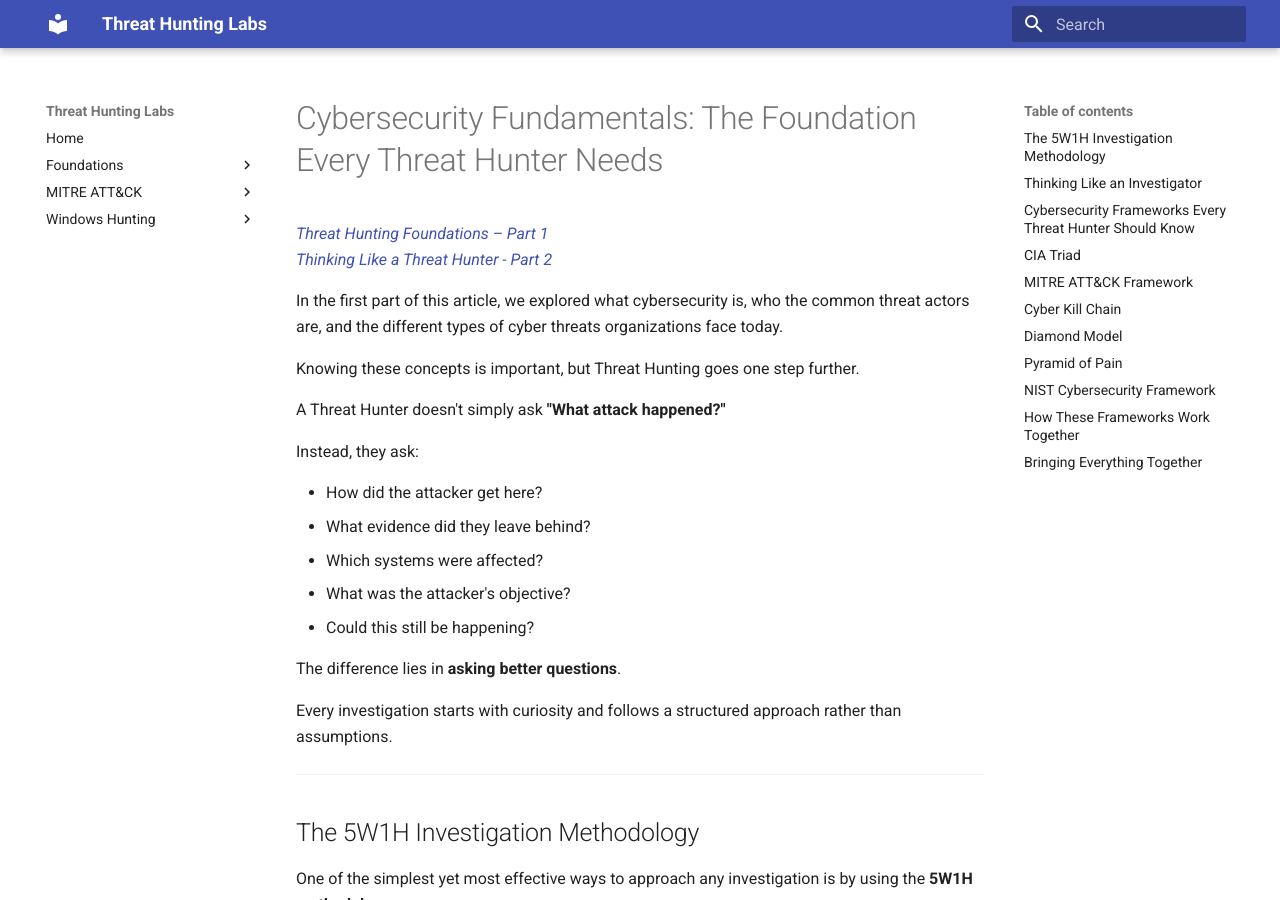
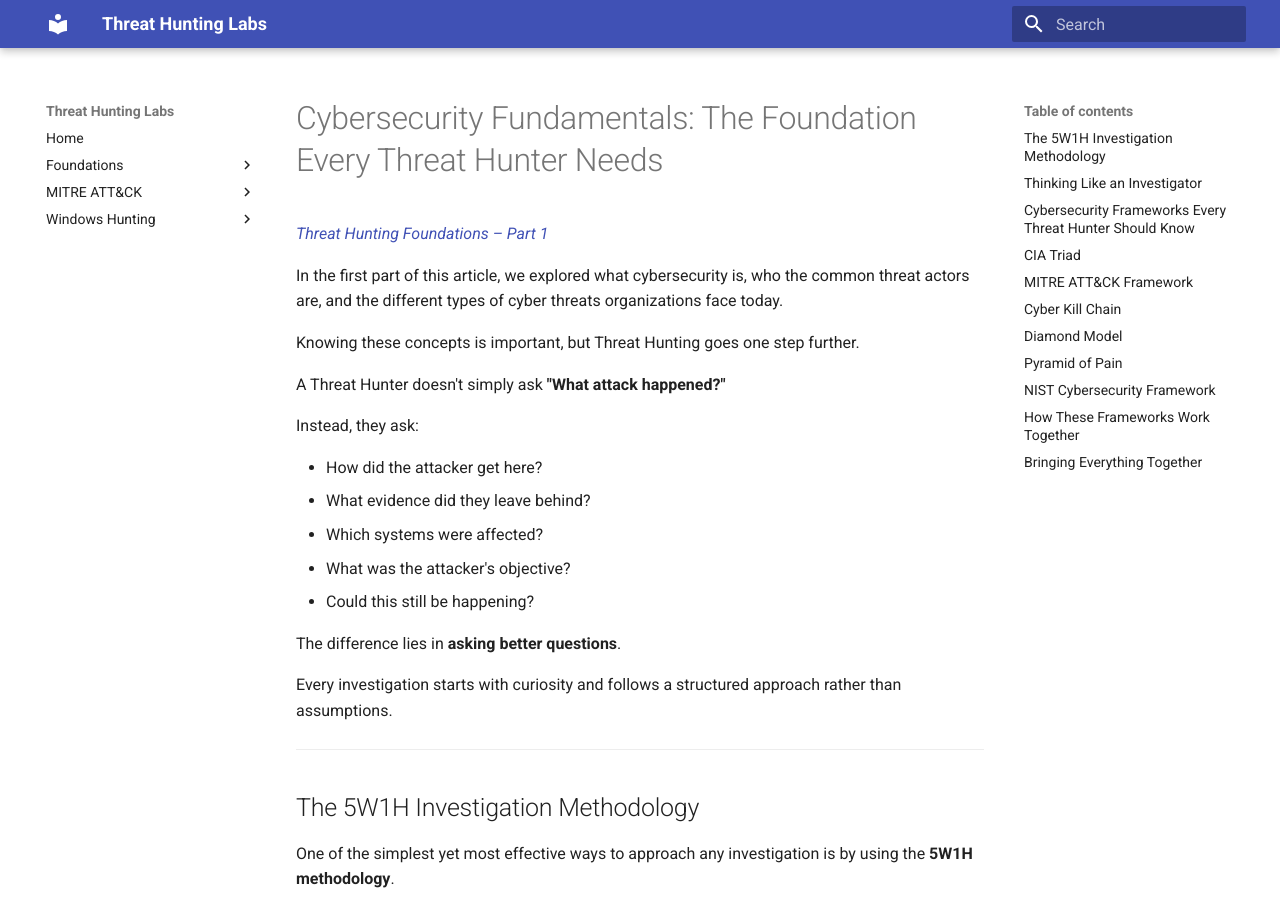
Before and after one commit to pbmundas/ThreatHuntingLabs, an MkDocs documentation site: the page built from docs/foundations/Cybersecurity-Fundamentals-The-Foundation-Every-Threat-Hunter-Needs-part-2.md, in a window 1280 px wide and 900 px high. Built offline with MkDocs 1.6.1 and Material for MkDocs 9.7.7, drawn with Linux system fonts in a browser that asks for light colours.

```diff
--- a/docs/foundations/Cybersecurity-Fundamentals-The-Foundation-Every-Threat-Hunter-Needs-part-2.md
+++ b/docs/foundations/Cybersecurity-Fundamentals-The-Foundation-Every-Threat-Hunter-Needs-part-2.md
@@ -2,7 +2,7 @@
 # Cybersecurity Fundamentals: The Foundation Every Threat Hunter Needs
 
 [*Threat Hunting Foundations – Part 1*](Cybersecurity-Fundamentals-The-Foundation-Every-Threat-Hunter-Needs-part-1.md)
-[*Thinking Like a Threat Hunter - Part 2*](Cybersecurity-Fundamentals-The-Foundation-Every-Threat-Hunter-Needs-part-2.md)
+
 
 In the first part of this article, we explored what cybersecurity is, who the common threat actors are, and the different types of cyber threats organizations face today.
 
```
